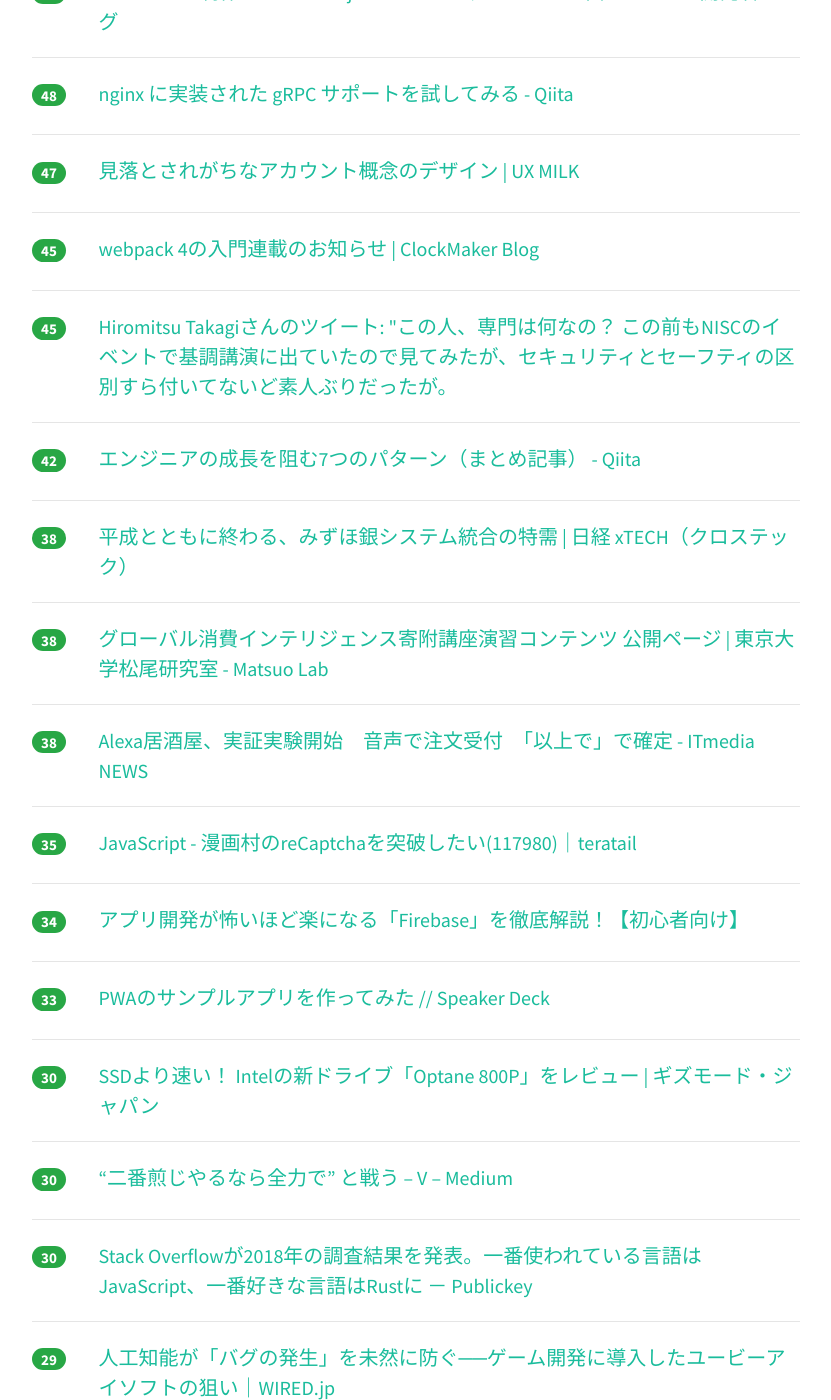
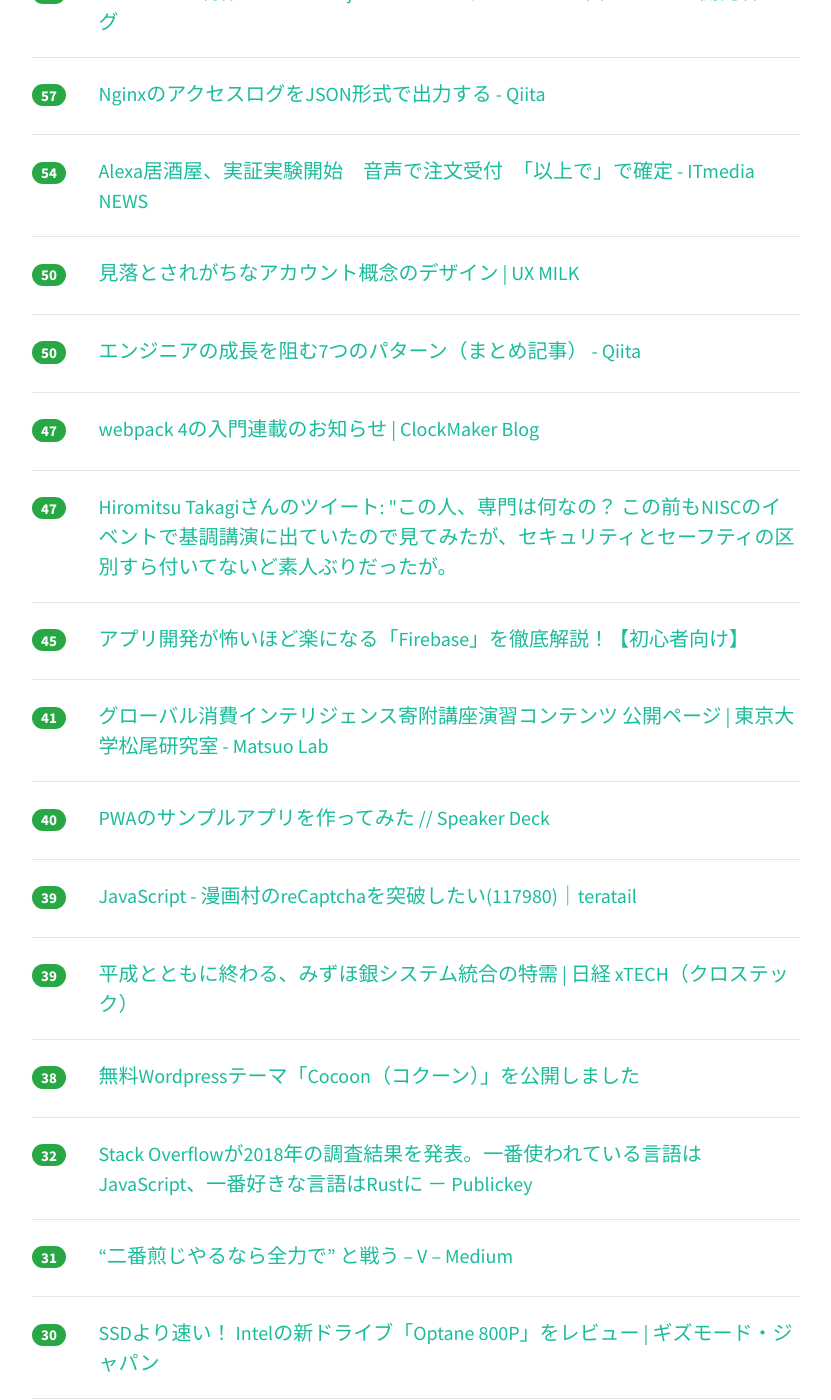
Before and after one commit to yatta47/hatena-matome-site, a Jekyll site: the page built from _posts/2018-03-19-hatena.md, in a window 1280 px wide and 1400 px high, scrolled down 1755 px. Shown: the whole window, without its empty margins (224-1055 px from the left). Built offline with Jekyll 4.4.1, drawn with Linux system fonts in a browser that asks for light colours; nearby versions of some CDN libraries; some of the changed text lies outside the part shown.

Commit message:
Updated 2018-03-19

```diff
--- a/_posts/2018-03-19-hatena.md
+++ b/_posts/2018-03-19-hatena.md
@@ -1,139 +1,154 @@
 ---
 layout: post
 title:  "2018-03-19 はてぶIT"
-date:   2018-03-19 19:03:08
+date:   2018-03-19 20:03:28
 tags: [it-hotentry]
 ---
-50 件のデータあり
+54 件のデータあり
 
 <hr><div class="row">
-<div class="col-1"><span class="badge badge-pill badge-success h2">500</span></div>
+<div class="col-1"><span class="badge badge-pill badge-success h2">522</span></div>
 <div class="col-11"><a href='http://hagex.hatenadiary.jp/entry/2018/03/19/032731' target='_blank'>田端信太郎氏による「#ZOZOTOWN春の乞食祭り」が開催される - Hagex-day info</a></div>
 </div>
 <hr>
 <div class="row">
-<div class="col-1"><span class="badge badge-pill badge-success h2">331</span></div>
+<div class="col-1"><span class="badge badge-pill badge-success h2">336</span></div>
 <div class="col-11"><a href='https://note.mu/konpyu/n/n694491cd9e80' target='_blank'>すべてをjsにまとめる思想を理解する - webpackハンズオンシリーズ｜こんぴゅ｜note</a></div>
 </div>
 <hr>
 <div class="row">
-<div class="col-1"><span class="badge badge-pill badge-success h2">283</span></div>
+<div class="col-1"><span class="badge badge-pill badge-success h2">332</span></div>
+<div class="col-11"><a href='http://nein37.hatenablog.com/entry/2018/03/19/010720' target='_blank'>Android開発をする上で知っておいてほしいなと思うこと - こやまカニ大好き</a></div>
+</div>
+<hr>
+<div class="row">
+<div class="col-1"><span class="badge badge-pill badge-success h2">293</span></div>
+<div class="col-11"><a href='https://qiita.com/sugiyamath/items/69047b6667256034fa5e' target='_blank'>形態素解析ツールの比較 (NLP2018) - Qiita</a></div>
+</div>
+<hr>
+<div class="row">
+<div class="col-1"><span class="badge badge-pill badge-success h2">287</span></div>
 <div class="col-11"><a href='http://www.kunst1080.net/entry/2018/03/18/225102' target='_blank'>DockerでXサーバを動かしてGUIを直接表示する - くんすとの備忘録</a></div>
 </div>
 <hr>
 <div class="row">
-<div class="col-1"><span class="badge badge-pill badge-success h2">276</span></div>
-<div class="col-11"><a href='https://qiita.com/sugiyamath/items/69047b6667256034fa5e' target='_blank'>形態素解析ツールの比較 (NLP2018) - Qiita</a></div>
-</div>
-<hr>
-<div class="row">
-<div class="col-1"><span class="badge badge-pill badge-success h2">267</span></div>
-<div class="col-11"><a href='http://nein37.hatenablog.com/entry/2018/03/19/010720' target='_blank'>Android開発をする上で知っておいてほしいなと思うこと - こやまカニ大好き</a></div>
-</div>
-<hr>
-<div class="row">
-<div class="col-1"><span class="badge badge-pill badge-success h2">240</span></div>
+<div class="col-1"><span class="badge badge-pill badge-success h2">253</span></div>
 <div class="col-11"><a href='https://internet.watch.impress.co.jp/docs/column/shimizu/1110337.html' target='_blank'>「AI」すごいぜ！　メールから自動で請求書作成にノンプログラミングでチャレンジした話【イニシャルB】 - INTERNET Watch</a></div>
 </div>
 <hr>
 <div class="row">
-<div class="col-1"><span class="badge badge-pill badge-success h2">211</span></div>
+<div class="col-1"><span class="badge badge-pill badge-success h2">212</span></div>
 <div class="col-11"><a href='http://kabumatome.doorblog.jp/archives/65910918.html' target='_blank'>情報を最速で伝える岡三マン、政治的発言のノイズ増加が市場参加者に不評 : 市況かぶ全力２階建</a></div>
 </div>
 <hr>
 <div class="row">
-<div class="col-1"><span class="badge badge-pill badge-success h2">157</span></div>
+<div class="col-1"><span class="badge badge-pill badge-success h2">179</span></div>
+<div class="col-11"><a href='https://note.mu/marketing/n/nd7f1c6292667' target='_blank'>女子高生が語る「LINEからインスタDM」に会話の途中で移動する理由。用途における「メッセージアプリの分散化」と受験期にスナチャがつかわれる話。｜アプリマーケティング研究所｜note</a></div>
+</div>
+<hr>
+<div class="row">
+<div class="col-1"><span class="badge badge-pill badge-success h2">165</span></div>
 <div class="col-11"><a href='http://blog.rokuzeudon.com/entry/textlint-app-install' target='_blank'>ブログ投稿前の文章チェックに、無料のアプリtextlint-appが便利です - LOGzeudon</a></div>
 </div>
 <hr>
 <div class="row">
-<div class="col-1"><span class="badge badge-pill badge-success h2">132</span></div>
-<div class="col-11"><a href='https://note.mu/marketing/n/nd7f1c6292667' target='_blank'>女子高生が語る「LINEからインスタDM」に会話の途中で移動する理由。用途における「メッセージアプリの分散化」と受験期にスナチャがつかわれる話。｜アプリマーケティング研究所｜note</a></div>
-</div>
-<hr>
-<div class="row">
-<div class="col-1"><span class="badge badge-pill badge-success h2">84</span></div>
+<div class="col-1"><span class="badge badge-pill badge-success h2">101</span></div>
 <div class="col-11"><a href='https://coliss.com/articles/build-websites/operation/css/css-quirks-oddities-and-advanced-tips.html' target='_blank'>CSSの作業効率がアップする、少し高度な使い方のまとめ | コリス</a></div>
 </div>
 <hr>
 <div class="row">
-<div class="col-1"><span class="badge badge-pill badge-success h2">62</span></div>
+<div class="col-1"><span class="badge badge-pill badge-success h2">66</span></div>
+<div class="col-11"><a href='http://www.itmedia.co.jp/news/articles/1803/19/news056.html' target='_blank'>東大松尾研、データサイエンティスト育成講座の演習を無料公開 - ITmedia NEWS</a></div>
+</div>
+<hr>
+<div class="row">
+<div class="col-1"><span class="badge badge-pill badge-success h2">66</span></div>
+<div class="col-11"><a href='http://blog.cybozu.io/entry/2018/03/19/080000' target='_blank'>サイボウズのログ基盤 2018年版 - Cybozu Inside Out | サイボウズエンジニアのブログ</a></div>
+</div>
+<hr>
+<div class="row">
+<div class="col-1"><span class="badge badge-pill badge-success h2">65</span></div>
 <div class="col-11"><a href='https://www.codexa.net/machine-learning-books/' target='_blank'>【保存版】エンジニアが機械学習を学ぶために読むべき厳選書籍3冊【機械学習 入門書】</a></div>
 </div>
 <hr>
 <div class="row">
-<div class="col-1"><span class="badge badge-pill badge-success h2">59</span></div>
-<div class="col-11"><a href='http://www.itmedia.co.jp/news/articles/1803/19/news056.html' target='_blank'>東大松尾研、データサイエンティスト育成講座の演習を無料公開 - ITmedia NEWS</a></div>
+<div class="col-1"><span class="badge badge-pill badge-success h2">58</span></div>
+<div class="col-11"><a href='https://qiita.com/osyoyu/items/80cf6441a0c33459791d' target='_blank'>nginx に実装された gRPC サポートを試してみる - Qiita</a></div>
 </div>
 <hr>
 <div class="row">
 <div class="col-1"><span class="badge badge-pill badge-success h2">58</span></div>
-<div class="col-11"><a href='http://blog.cybozu.io/entry/2018/03/19/080000' target='_blank'>サイボウズのログ基盤 2018年版 - Cybozu Inside Out | サイボウズエンジニアのブログ</a></div>
+<div class="col-11"><a href='http://techblog.scouter.co.jp/entry/2018/03/19/115229' target='_blank'>Web サイト制作にこそ Nuxt.js がベストマッチである理由 - SCOUTER開発者ブログ</a></div>
 </div>
 <hr>
 <div class="row">
-<div class="col-1"><span class="badge badge-pill badge-success h2">54</span></div>
+<div class="col-1"><span class="badge badge-pill badge-success h2">57</span></div>
 <div class="col-11"><a href='https://qiita.com/progrhyme/items/c85d28eb18359f3f50d9' target='_blank'>NginxのアクセスログをJSON形式で出力する - Qiita</a></div>
 </div>
 <hr>
 <div class="row">
 <div class="col-1"><span class="badge badge-pill badge-success h2">54</span></div>
-<div class="col-11"><a href='http://techblog.scouter.co.jp/entry/2018/03/19/115229' target='_blank'>Web サイト制作にこそ Nuxt.js がベストマッチである理由 - SCOUTER開発者ブログ</a></div>
+<div class="col-11"><a href='http://www.itmedia.co.jp/news/articles/1803/19/news079.html' target='_blank'>Alexa居酒屋、実証実験開始　音声で注文受付　「以上で」で確定 - ITmedia NEWS</a></div>
 </div>
 <hr>
 <div class="row">
-<div class="col-1"><span class="badge badge-pill badge-success h2">48</span></div>
-<div class="col-11"><a href='https://qiita.com/osyoyu/items/80cf6441a0c33459791d' target='_blank'>nginx に実装された gRPC サポートを試してみる - Qiita</a></div>
+<div class="col-1"><span class="badge badge-pill badge-success h2">50</span></div>
+<div class="col-11"><a href='http://uxmilk.jp/71610' target='_blank'>見落とされがちなアカウント概念のデザイン | UX MILK</a></div>
+</div>
+<hr>
+<div class="row">
+<div class="col-1"><span class="badge badge-pill badge-success h2">50</span></div>
+<div class="col-11"><a href='https://qiita.com/Akira-Isegawa/items/45eaceb6c4c4cb7ef70d' target='_blank'>エンジニアの成長を阻む7つのパターン（まとめ記事） - Qiita</a></div>
 </div>
 <hr>
 <div class="row">
 <div class="col-1"><span class="badge badge-pill badge-success h2">47</span></div>
-<div class="col-11"><a href='http://uxmilk.jp/71610' target='_blank'>見落とされがちなアカウント概念のデザイン | UX MILK</a></div>
+<div class="col-11"><a href='http://clockmaker.jp/blog/2018/03/webpack4/' target='_blank'>webpack 4の入門連載のお知らせ | ClockMaker Blog</a></div>
+</div>
+<hr>
+<div class="row">
+<div class="col-1"><span class="badge badge-pill badge-success h2">47</span></div>
+<div class="col-11"><a href='http://twitter.com/hiromitsutakagi/status/975403408994721792' target='_blank'>Hiromitsu Takagiさんのツイート: "この人、専門は何なの？ この前もNISCのイベントで基調講演に出ていたので見てみたが、セキュリティとセーフティの区別すら付いてないど素人ぶりだったが。</a></div>
 </div>
 <hr>
 <div class="row">
 <div class="col-1"><span class="badge badge-pill badge-success h2">45</span></div>
-<div class="col-11"><a href='http://clockmaker.jp/blog/2018/03/webpack4/' target='_blank'>webpack 4の入門連載のお知らせ | ClockMaker Blog</a></div>
+<div class="col-11"><a href='https://career.levtech.jp/guide/knowhow/article/386/' target='_blank'>アプリ開発が怖いほど楽になる「Firebase」を徹底解説！【初心者向け】</a></div>
 </div>
 <hr>
 <div class="row">
-<div class="col-1"><span class="badge badge-pill badge-success h2">45</span></div>
-<div class="col-11"><a href='http://twitter.com/hiromitsutakagi/status/975403408994721792' target='_blank'>Hiromitsu Takagiさんのツイート: "この人、専門は何なの？ この前もNISCのイベントで基調講演に出ていたので見てみたが、セキュリティとセーフティの区別すら付いてないど素人ぶりだったが。</a></div>
+<div class="col-1"><span class="badge badge-pill badge-success h2">41</span></div>
+<div class="col-11"><a href='http://weblab.t.u-tokyo.ac.jp/gci_contents/' target='_blank'>グローバル消費インテリジェンス寄附講座演習コンテンツ 公開ページ | 東京大学松尾研究室 - Matsuo Lab</a></div>
 </div>
 <hr>
 <div class="row">
-<div class="col-1"><span class="badge badge-pill badge-success h2">42</span></div>
-<div class="col-11"><a href='https://qiita.com/Akira-Isegawa/items/45eaceb6c4c4cb7ef70d' target='_blank'>エンジニアの成長を阻む7つのパターン（まとめ記事） - Qiita</a></div>
+<div class="col-1"><span class="badge badge-pill badge-success h2">40</span></div>
+<div class="col-11"><a href='https://speakerdeck.com/nazonohito51/pwafalsesanpuruapuriwozuo-tutemita' target='_blank'>PWAのサンプルアプリを作ってみた // Speaker Deck</a></div>
 </div>
 <hr>
 <div class="row">
-<div class="col-1"><span class="badge badge-pill badge-success h2">38</span></div>
+<div class="col-1"><span class="badge badge-pill badge-success h2">39</span></div>
+<div class="col-11"><a href='https://teratail.com/questions/117980' target='_blank'>JavaScript - 漫画村のreCaptchaを突破したい(117980)｜teratail</a></div>
+</div>
+<hr>
+<div class="row">
+<div class="col-1"><span class="badge badge-pill badge-success h2">39</span></div>
 <div class="col-11"><a href='http://tech.nikkeibp.co.jp/atcl/nxt/column/18/00138/031100028/' target='_blank'>平成とともに終わる、みずほ銀システム統合の特需 | 日経 xTECH（クロステック）</a></div>
 </div>
 <hr>
 <div class="row">
 <div class="col-1"><span class="badge badge-pill badge-success h2">38</span></div>
-<div class="col-11"><a href='http://weblab.t.u-tokyo.ac.jp/gci_contents/' target='_blank'>グローバル消費インテリジェンス寄附講座演習コンテンツ 公開ページ | 東京大学松尾研究室 - Matsuo Lab</a></div>
+<div class="col-11"><a href='https://nelog.jp/cocoon' target='_blank'>無料Wordpressテーマ「Cocoon（コクーン）」を公開しました</a></div>
 </div>
 <hr>
 <div class="row">
-<div class="col-1"><span class="badge badge-pill badge-success h2">38</span></div>
-<div class="col-11"><a href='http://www.itmedia.co.jp/news/articles/1803/19/news079.html' target='_blank'>Alexa居酒屋、実証実験開始　音声で注文受付　「以上で」で確定 - ITmedia NEWS</a></div>
+<div class="col-1"><span class="badge badge-pill badge-success h2">32</span></div>
+<div class="col-11"><a href='http://www.publickey1.jp/blog/18/stack_overflow2018javascriptrust.html' target='_blank'>Stack Overflowが2018年の調査結果を発表。一番使われている言語はJavaScript、一番好きな言語はRustに － Publickey</a></div>
 </div>
 <hr>
 <div class="row">
-<div class="col-1"><span class="badge badge-pill badge-success h2">35</span></div>
-<div class="col-11"><a href='https://teratail.com/questions/117980' target='_blank'>JavaScript - 漫画村のreCaptchaを突破したい(117980)｜teratail</a></div>
-</div>
-<hr>
-<div class="row">
-<div class="col-1"><span class="badge badge-pill badge-success h2">34</span></div>
-<div class="col-11"><a href='https://career.levtech.jp/guide/knowhow/article/386/' target='_blank'>アプリ開発が怖いほど楽になる「Firebase」を徹底解説！【初心者向け】</a></div>
-</div>
-<hr>
-<div class="row">
-<div class="col-1"><span class="badge badge-pill badge-success h2">33</span></div>
-<div class="col-11"><a href='https://speakerdeck.com/nazonohito51/pwafalsesanpuruapuriwozuo-tutemita' target='_blank'>PWAのサンプルアプリを作ってみた // Speaker Deck</a></div>
+<div class="col-1"><span class="badge badge-pill badge-success h2">31</span></div>
+<div class="col-11"><a href='https://medium.com/@voluntas/235b66969160' target='_blank'>“二番煎じやるなら全力で” と戦う – V – Medium</a></div>
 </div>
 <hr>
 <div class="row">
@@ -143,12 +158,7 @@ tags: [it-hotentry]
 <hr>
 <div class="row">
 <div class="col-1"><span class="badge badge-pill badge-success h2">30</span></div>
-<div class="col-11"><a href='https://medium.com/@voluntas/235b66969160' target='_blank'>“二番煎じやるなら全力で” と戦う – V – Medium</a></div>
-</div>
-<hr>
-<div class="row">
-<div class="col-1"><span class="badge badge-pill badge-success h2">30</span></div>
-<div class="col-11"><a href='http://www.publickey1.jp/blog/18/stack_overflow2018javascriptrust.html' target='_blank'>Stack Overflowが2018年の調査結果を発表。一番使われている言語はJavaScript、一番好きな言語はRustに － Publickey</a></div>
+<div class="col-11"><a href='https://www.fastgrow.jp/articles/gunosy-fukushima' target='_blank'>小さくても急成長する市場を狙え。データで掴んだGunosy成功の秘密【特集 Ideal Entrepreneur ──成功する起業家の要諦】| FastGrow</a></div>
 </div>
 <hr>
 <div class="row">
@@ -157,18 +167,23 @@ tags: [it-hotentry]
 </div>
 <hr>
 <div class="row">
+<div class="col-1"><span class="badge badge-pill badge-success h2">28</span></div>
+<div class="col-11"><a href='http://www.publickey1.jp/blog/18/grpcstratumonfgoogle.html' target='_blank'>ネットワークスイッチをプログラマブルでgRPC対応にする「Stratum」をONFが発表。ホワイトボックススイッチのリファレンス実装に、Googleがオープンソース提供 － Publickey</a></div>
+</div>
+<hr>
+<div class="row">
 <div class="col-1"><span class="badge badge-pill badge-success h2">26</span></div>
 <div class="col-11"><a href='https://teratail.com/questions/117531' target='_blank'>Emacs - プログラミング初心者ですがVimとEmacsどちらがオススメですか？(117531)｜teratail</a></div>
 </div>
 <hr>
 <div class="row">
-<div class="col-1"><span class="badge badge-pill badge-success h2">25</span></div>
-<div class="col-11"><a href='http://blockchain.gunosy.io/entry/dapps-monetize' target='_blank'>Dapps（分散型アプリケーション）のマネタイズ事例をまとめました。 - Gunosy Blockchain Blog</a></div>
+<div class="col-1"><span class="badge badge-pill badge-success h2">26</span></div>
+<div class="col-11"><a href='http://mercan.mercari.com/entry/2018/03/19/121649' target='_blank'>メルカリ アッテ終了の決断と変わらないソウゾウのチャレンジ - mercan（メルカン）</a></div>
 </div>
 <hr>
 <div class="row">
 <div class="col-1"><span class="badge badge-pill badge-success h2">25</span></div>
-<div class="col-11"><a href='http://www.publickey1.jp/blog/18/grpcstratumonfgoogle.html' target='_blank'>ネットワークスイッチをプログラマブルでgRPC対応にする「Stratum」をONFが発表。ホワイトボックススイッチのリファレンス実装に、Googleがオープンソース提供 － Publickey</a></div>
+<div class="col-11"><a href='http://blockchain.gunosy.io/entry/dapps-monetize' target='_blank'>Dapps（分散型アプリケーション）のマネタイズ事例をまとめました。 - Gunosy Blockchain Blog</a></div>
 </div>
 <hr>
 <div class="row">
@@ -179,11 +194,6 @@ tags: [it-hotentry]
 <div class="row">
 <div class="col-1"><span class="badge badge-pill badge-success h2">24</span></div>
 <div class="col-11"><a href='https://liginc.co.jp/370204' target='_blank'>LIGでもよく聞く！ デザイナートークによく出る専門用語30選 | 株式会社LIG</a></div>
-</div>
-<hr>
-<div class="row">
-<div class="col-1"><span class="badge badge-pill badge-success h2">24</span></div>
-<div class="col-11"><a href='https://www.fastgrow.jp/articles/gunosy-fukushima' target='_blank'>小さくても急成長する市場を狙え。データで掴んだGunosy成功の秘密【特集 Ideal Entrepreneur ──成功する起業家の要諦】| FastGrow</a></div>
 </div>
 <hr>
 <div class="row">
@@ -198,12 +208,17 @@ tags: [it-hotentry]
 <hr>
 <div class="row">
 <div class="col-1"><span class="badge badge-pill badge-success h2">22</span></div>
-<div class="col-11"><a href='http://mercan.mercari.com/entry/2018/03/19/121649' target='_blank'>メルカリ アッテ終了の決断と変わらないソウゾウのチャレンジ - mercan（メルカン）</a></div>
+<div class="col-11"><a href='http://www.itmedia.co.jp/enterprise/articles/1803/19/news059.html' target='_blank'>AMDプロセッサの“重大な脆弱性”情報、業界から疑問の声 - ITmedia エンタープライズ</a></div>
 </div>
 <hr>
 <div class="row">
 <div class="col-1"><span class="badge badge-pill badge-success h2">21</span></div>
-<div class="col-11"><a href='http://www.itmedia.co.jp/enterprise/articles/1803/19/news059.html' target='_blank'>AMDプロセッサの“重大な脆弱性”情報、業界から疑問の声 - ITmedia エンタープライズ</a></div>
+<div class="col-11"><a href='https://togetter.com/li/1210001' target='_blank'>無断欠勤の多いスタッフがいたので徐々に週の出勤日を減らしていったら『週4日』で無断欠勤がなくなった「人は変わらないと割り切り、システムやルールを変えた方がうまく行く」 - Toget</a></div>
+</div>
+<hr>
+<div class="row">
+<div class="col-1"><span class="badge badge-pill badge-success h2">21</span></div>
+<div class="col-11"><a href='http://twitter.com/problogger_jp/status/975592312133709824' target='_blank'>Blogger Watchdogさんのツイート: "高知のブロガー界隈で「おじいちゃん」によるレイプ未遂事件があった件と関係があるかどうか裏付けが待たれるところだが、昨日あたりまで掲載されていた</a></div>
 </div>
 <hr>
 <div class="row">
@@ -222,18 +237,18 @@ tags: [it-hotentry]
 </div>
 <hr>
 <div class="row">
-<div class="col-1"><span class="badge badge-pill badge-success h2">17</span></div>
-<div class="col-11"><a href='http://linky-juku.com/wp/liberal-arts-2' target='_blank'>もっとネイピア数!更に踏み込んだ応用:複利とe誕生のキッカケ,そして完全順列 | 理系科目総合解説サイト by Shu Yasuda 個別指導塾YES理数科</a></div>
+<div class="col-1"><span class="badge badge-pill badge-success h2">18</span></div>
+<div class="col-11"><a href='https://anond.hatelabo.jp/20180319170845' target='_blank'>iPhoneXにした</a></div>
 </div>
 <hr>
 <div class="row">
 <div class="col-1"><span class="badge badge-pill badge-success h2">17</span></div>
-<div class="col-11"><a href='https://togetter.com/li/1210001' target='_blank'>無断欠勤の多いスタッフがいたので徐々に週の出勤日を減らしていったら『週4日』で無断欠勤がなくなった「人は変わらないと割り切り、システムやルールを変えた方がうまく行く」 - Toget</a></div>
+<div class="col-11"><a href='https://anond.hatelabo.jp/20180318192107' target='_blank'>Qiitaはカジュアルに無断転載する奴ばかりなのか</a></div>
 </div>
 <hr>
 <div class="row">
-<div class="col-1"><span class="badge badge-pill badge-success h2">16</span></div>
-<div class="col-11"><a href='https://anond.hatelabo.jp/20180318192107' target='_blank'>Qiitaはカジュアルに無断転載する奴ばかりなのか</a></div>
+<div class="col-1"><span class="badge badge-pill badge-success h2">17</span></div>
+<div class="col-11"><a href='http://linky-juku.com/wp/liberal-arts-2' target='_blank'>もっとネイピア数!更に踏み込んだ応用:複利とe誕生のキッカケ,そして完全順列 | 理系科目総合解説サイト by Shu Yasuda 個別指導塾YES理数科</a></div>
 </div>
 <hr>
 <div class="row">
@@ -247,12 +262,17 @@ tags: [it-hotentry]
 </div>
 <hr>
 <div class="row">
+<div class="col-1"><span class="badge badge-pill badge-success h2">16</span></div>
+<div class="col-11"><a href='https://dev.classmethod.jp/cloud/aws/operational-event-on-aws/' target='_blank'>AWS特有の運用イベントまとめ（非障害系） ｜ Developers.IO</a></div>
+</div>
+<hr>
+<div class="row">
+<div class="col-1"><span class="badge badge-pill badge-success h2">16</span></div>
+<div class="col-11"><a href='https://pc.watch.impress.co.jp/docs/news/1112420.html' target='_blank'>Windows 10が「HEIF」フォーマットの画像表示に対応 - PC Watch</a></div>
+</div>
+<hr>
+<div class="row">
 <div class="col-1"><span class="badge badge-pill badge-success h2">15</span></div>
 <div class="col-11"><a href='http://weekly.ascii.jp/elem/000/000/412/412176/' target='_blank'>これは名機の予感 ソニーの5000円台ワイヤレスヘッドフォンがいい感じ - 週刊アスキー</a></div>
 </div>
 <hr>
-<div class="row">
-<div class="col-1"><span class="badge badge-pill badge-success h2">14</span></div>
-<div class="col-11"><a href='http://twitter.com/problogger_jp/status/975592312133709824' target='_blank'>Blogger Watchdogさんのツイート: "高知のブロガー界隈で「おじいちゃん」によるレイプ未遂事件があった件と関係があるかどうか裏付けが待たれるところだが、昨日あたりまで掲載されていた</a></div>
-</div>
-<hr>
```
